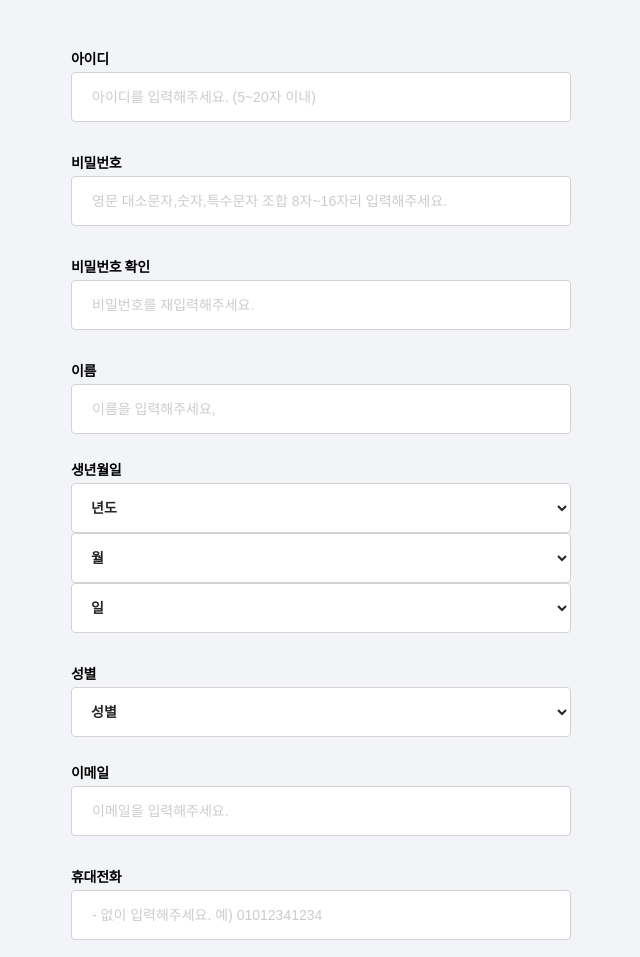
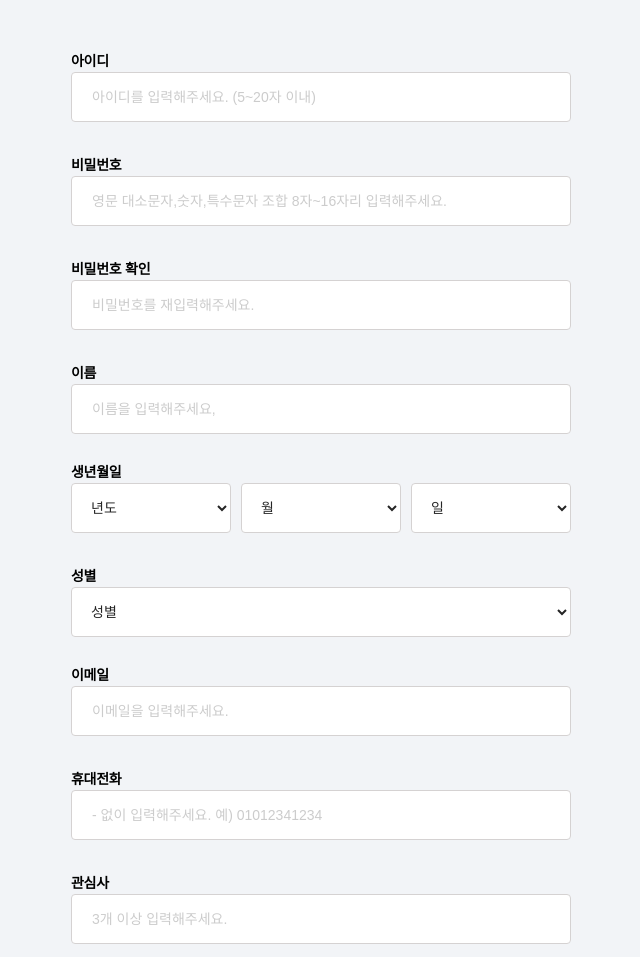
Before and after one commit to codesquad-member-2020/signup-4, a website with bundled scripts: page FE-workspace/src/register.html in a window 1280 px wide. Shown: the part 126-1083 px from the top of the page, without its empty margins (319-959 px from the left). Built offline with nearby package versions, Linux system fonts and the light colour scheme.

Commit message:
[#13] chore: 마크업 및 스타일 변경

```diff
--- a/FE-workspace/src/register.html
+++ b/FE-workspace/src/register.html
@@ -23,30 +23,32 @@
               <span class="info-msg"></span>
             </div>
             <div class="row">
-              <label for="">비밀번호</label>
+              <label for="password">비밀번호</label>
               <span class="input-box"><input type="password" id="password" name="password" placeholder="영문 대소문자,숫자,특수문자 조합 8자~16자리 입력해주세요."/></span>
               <span class="info-msg"></span>
             </div>
             <div class="row">
-              <label for="">비밀번호 확인</label>
+              <label for="password_confirm">비밀번호 확인</label>
               <span class="input-box"><input type="password" id="password_confirm" name="password_confirm" placeholder="비밀번호를 재입력해주세요."/></span>
               <span class="info-msg"></span>
             </div>
             <div class="row">
-              <label for="">이름</label>
+              <label for="userName">이름</label>
               <span class="input-box"><input type="text" id="userName" name="userName" placeholder="이름을 입력해주세요,"/></span>
             </div>
             <div class="row">
-              <label for="">생년월일</label>
-              <span class="input-box"><select id="birthYY" name="birthYY"><option value="">년도</option></select></span>
-              <span class="input-box"><select id="birthMM" name="birthMM"><option value="">월</option></select></span>
-              <span class="input-box"><select id="birthDD" name="birthDD"><option value="">일</option></select></span>
+              <label for="birthYY">생년월일</label>
+              <span class="input-box birth">
+                <select id="birthYY" name="birthYY"><option value="">년도</option></select>
+                <select id="birthMM" name="birthMM"><option value="">월</option></select>
+                <select id="birthDD" name="birthDD"><option value="">일</option></select>
+              </span>
               <span class="info-msg"></span>
             </div>
             <div class="row">
-              <label for="">성별</label>
+              <label for="gender">성별</label>
               <span class="input-box">
-                <select name="sex" id="sex">
+                <select name="gender" id="gender">
                   <option value="">성별</option>
                   <option value="male">남자</option>
                   <option value="female">여자</option>
@@ -54,17 +56,17 @@
               </span>
             </div>
             <div class="row">
-              <label for="">이메일</label>
+              <label for="email">이메일</label>
               <span class="input-box"><input type="email" id="email" name="email" placeholder="이메일을 입력해주세요."/></span>
               <span class="info-msg"></span>
             </div>
             <div class="row">
-              <label for="">휴대전화</label>
+              <label for="mobile">휴대전화</label>
               <span class="input-box"><input type="tel" id="mobile" name="mobile" placeholder="- 없이 입력해주세요. 예) 01012341234"/></span>
               <span class="info-msg"></span>
             </div>
             <div class="row">
-              <label for="">관심사</label>
+              <label for="interest">관심사</label>
               <span class="input-box"><input type="text" id="interest" name="interest" placeholder="3개 이상 입력해주세요."/></span>
               <span class="info-msg"></span>
             </div>
--- a/FE-workspace/src/style/common.scss
+++ b/FE-workspace/src/style/common.scss
@@ -8,7 +8,7 @@ body {
     justify-content: space-between;
   }
   .logo {
-    font-size:$font-size-extra;
+    font-size: $font-size-extra;
     span {
       margin-left: 5px;
     }
@@ -40,7 +40,7 @@ body {
     text-align: center;
     height: 50vh;
     margin-top: 20vh;
-    font-size:$font-size-title;
+    font-size: $font-size-title;
   }
 }
 #footer {
@@ -81,3 +81,10 @@ body {
     background: $color-ci;
   }
 }
+.input-box.birth {
+  display: flex;
+  justify-content: space-between;
+  select {
+    width: 32%;
+  }
+}
--- a/FE-workspace/src/style/reset.scss
+++ b/FE-workspace/src/style/reset.scss
@@ -129,7 +129,6 @@ input[type="tel"]::placeholder {
 select {
   width: 100%;
   height: 50px;
-  font-weight: bold;
   font-size: $font-size-default;
   color: $color-default;
   text-indent: 15px;
@@ -137,6 +136,18 @@ select {
   border-radius: 4px;
   background: #fff;
 }
+input:focus,
+select:focus {
+  outline: none;
+}
+input[type="text"]:focus,
+input[type="password"]:focus,
+input[type="date"]:focus,
+input[type="email"]:focus,
+input[type="tel"]:focus,
+select:focus {
+  border: 1px solid $color-ci;
+}
 button {
   width: 100%;
   height: 50px;
--- a/FE-workspace/src/style/var.scss
+++ b/FE-workspace/src/style/var.scss
@@ -1,4 +1,4 @@
-@import url("https://fonts.googleapis.com/css?family=Noto+Sans+KR&display=swap");
+@import url('https://fonts.googleapis.com/css?family=Noto+Sans+KR&display=swap');
 
 /* Layout */
 $inner-width: 1000px;
@@ -12,8 +12,7 @@ $color-error: #e65f3e;
 $color-gray: #f2f4f7;
 
 /* Font-family */
-$font-family-default: "Noto Sans KR", "AppleSDGothicNeo-Regular", "맑은 고딕",
-  "Malgun Gothic", "돋움", "dotum" sans-serif;
+$font-family-default: 'Noto Sans KR', sans-serif;
 
 /* Font-size */
 $font-size-default: 14px;
```
Also changed, not shown: FE-workspace/src/style/style.css.
